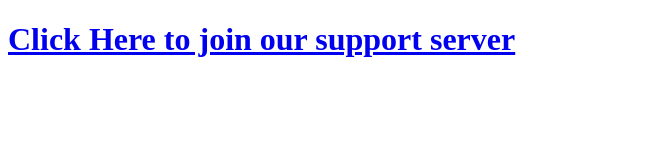
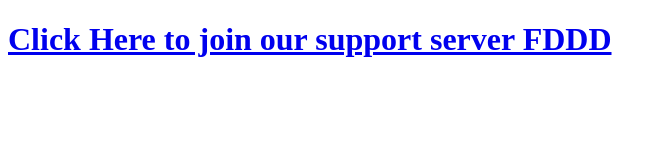
Before and after one commit to SHIVANG2484/xdsupportdreamnote, a plain HTML site: page index.html in a window 1280 px wide. Shown: the whole page, without its empty margins (0-667 px from the left). Drawn offline with Linux system fonts and the light colour scheme.

Commit message:
Update index.html

```diff
--- a/index.html
+++ b/index.html
@@ -7,6 +7,6 @@
     <title>Discord Server</title>
 </head>
 <body>
-    <a href="https://discord.gg/K452FDMyNY"><h1>Click Here to join our support server</h1></a>
+    <a href="https://discord.gg/K452FDMyNY"><h1>Click Here to join our support server FDDD</h1></a>
 </body>
 </html>
```
